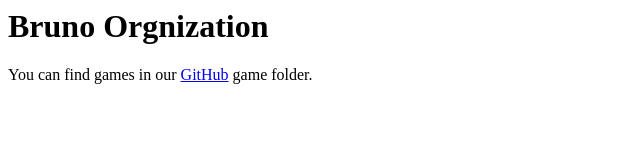
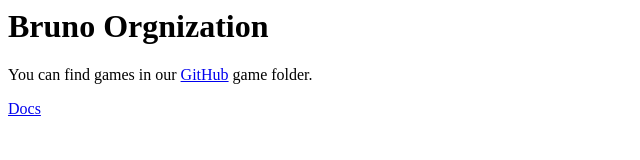
Before and after one commit to Brunozhon/bruno-org, a plain HTML site: page site/index.html in a window 1280 px wide. Shown: the full height of the page, 0-640 px from the left. Drawn offline with Linux system fonts and the light colour scheme.

Commit message:
Update index.html

```diff
--- a/site/index.html
+++ b/site/index.html
@@ -5,5 +5,6 @@
   <body>
     <h1>Bruno Orgnization</h1>
     <p>You can find games in our <a href="https://github.com/Brunozhon/bruno-org">GitHub</a> game folder.</p>
+    <p><a href="https://brunozhon.github.io/bruno-org/site/docs/">Docs</a></p>
   </body>
 </html>
```
